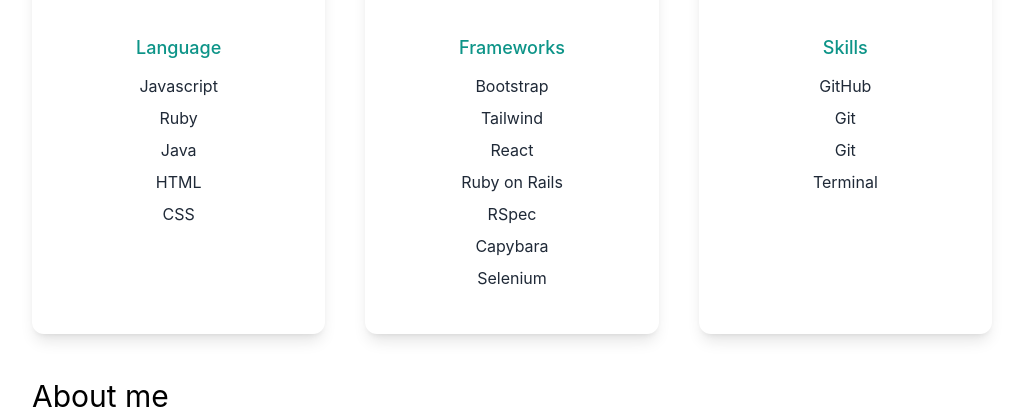
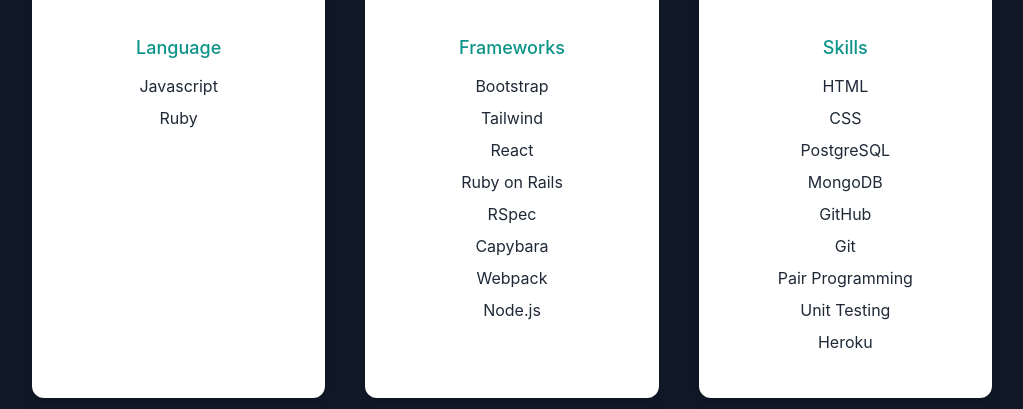
Before and after one commit to devMahmoud/portfolio-react, a Next.js app: page / in a window 1280 px wide. Shown: the part 1236-1645 px from the top of the page, without its empty margins (128-1151 px from the left). Built offline with nearby package versions, Linux system fonts and the light colour scheme.

Commit message:
Add skills

```diff
--- a/components/Skills.js
+++ b/components/Skills.js
@@ -12,9 +12,6 @@
         </h3>
         <p className="text-gray-800 py-1">Javascript</p>
         <p className="text-gray-800 py-1">Ruby</p>
-        <p className="text-gray-800 py-1">Java</p>
-        <p className="text-gray-800 py-1">HTML</p>
-        <p className="text-gray-800 py-1">CSS</p>
       </div>
       <div className="text-center shadow-lg p-10 rounded-xl my-10 dark:bg-white flex-1">
         <Image src={code} width={100} height={100} alt="" />
@@ -27,15 +24,21 @@
         <p className="text-gray-800 py-1">Ruby on Rails</p>
         <p className="text-gray-800 py-1">RSpec</p>
         <p className="text-gray-800 py-1">Capybara</p>
-        <p className="text-gray-800 py-1">Selenium</p>
+        <p className="text-gray-800 py-1">Webpack</p>
+        <p className="text-gray-800 py-1">Node.js</p>
       </div>
       <div className="text-center shadow-lg p-10 rounded-xl my-10 dark:bg-white flex-1">
         <Image src={consulting} width={100} height={100} alt="" />
         <h3 className="text-lg font-medium text-teal-600 pt-8 pb-2 ">Skills</h3>
+        <p className="text-gray-800 py-1">HTML</p>
+        <p className="text-gray-800 py-1">CSS</p>
+        <p className="text-gray-800 py-1">PostgreSQL</p>
+        <p className="text-gray-800 py-1">MongoDB</p>
         <p className="text-gray-800 py-1">GitHub</p>
         <p className="text-gray-800 py-1">Git</p>
-        <p className="text-gray-800 py-1">Git</p>
-        <p className="text-gray-800 py-1">Terminal</p>
+        <p className="text-gray-800 py-1">Pair Programming</p>
+        <p className="text-gray-800 py-1">Unit Testing</p>
+        <p className="text-gray-800 py-1">Heroku</p>
       </div>
     </div>
 )
--- a/pages/index.js
+++ b/pages/index.js
@@ -4,9 +4,11 @@
 import Summary from '../components/Summary';
 import About from '../components/About';
 import Skills from '../components/Skills';
+import Projects from '../components/Projects';
+import Contact from '../components/Contact';
 
 export default function Home() {
-  const [darkMode, setDarkMode] = useState(false);
+  const [darkMode, setDarkMode] = useState(true);
   return (
     <div className={darkMode ? "dark": "" }>
       <Head>
@@ -20,13 +22,13 @@
           <Navbar setDarkMode={setDarkMode} darkMode={darkMode} />
           <Summary />
         </section>
+        <Projects />
         <section>
           <Skills />
           <About />
         </section>
-
+        <Contact />
       </main>
-
 
     </div>
   )
```
Also changed, not shown: public/design.png.
